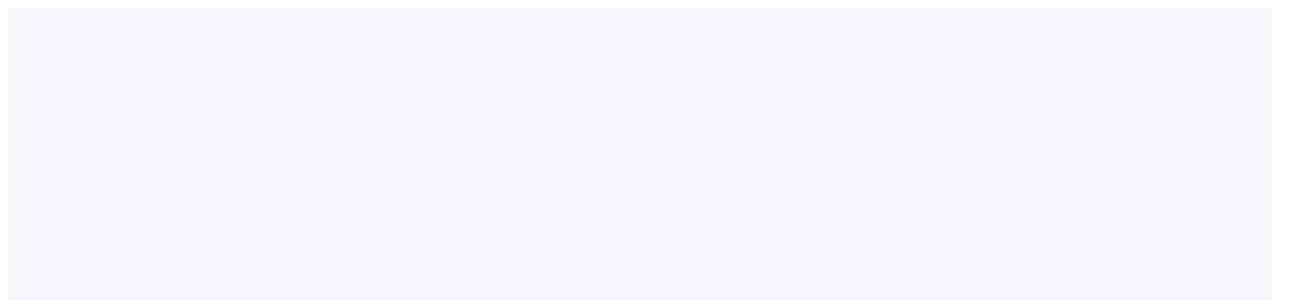
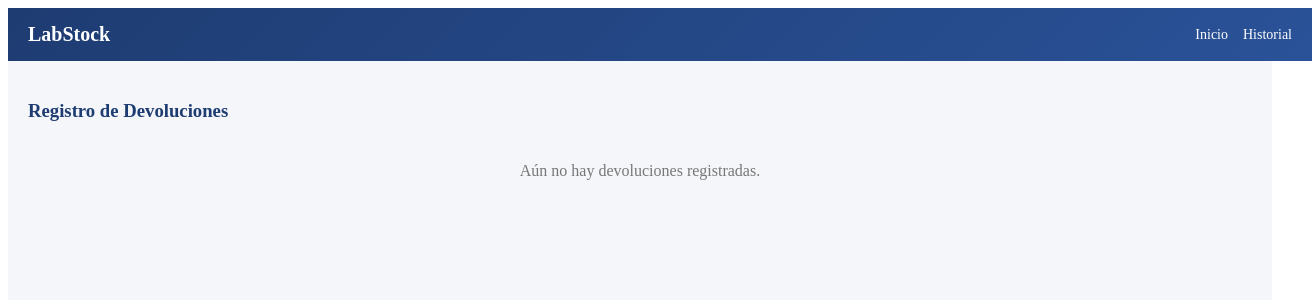
Before and after one commit to HugoLZ7/Investigacion_Aplicada_1_DPS441, a React (Vite) app: page /returns in a window 1280 px wide. Before the commit this address had no page. Shown: the top 300 px of the page, 1312 px wide, since content can reach past the window. Built offline with nearby package versions, Linux system fonts and the light colour scheme.

Commit message:
Add History & Returns.jsx

```diff
--- a/src/App.jsx
+++ b/src/App.jsx
@@ -1,6 +1,9 @@
 import { BrowserRouter as Router, Routes, Route } from "react-router-dom";
 import Login from "./pages/Login";
 import Register from "./pages/Register";
+import Home from "./pages/Home";
+import History from "./pages/History";
+import Returns from "./pages/Returns";
 import "./styles/layout.css";
 
 function App() {
@@ -10,7 +13,9 @@ function App() {
         <Routes>
           <Route path="/login" element={<Login />} />
           <Route path="/register" element={<Register />} />
-          <Route path="/" element={<Login />} />
+          <Route path="/" element={<Home />} />
+          <Route path="/history" element={<History />} />
+          <Route path="/returns" element={<Returns />} />
         </Routes>
       </div>
     </Router>
--- /dev/null
+++ b/src/pages/History.jsx
@@ -0,0 +1,52 @@
+import { useContext } from "react";
+import { useNavigate } from "react-router-dom";
+import { AppContext } from "../context/AppContext";
+import "../styles/home.css";
+import "../styles/history.css";
+
+function History() {
+  const navigate = useNavigate();
+  const { historial, devolverEquipo } = useContext(AppContext);
+
+  return (
+    <>
+      {/* Navbar reutilizado */}
+      <div className="navbar">
+        <h2>LabStock</h2>
+        <div className="nav-links">
+          <span onClick={() => navigate("/")}>Inicio</span>
+          <span onClick={() => navigate("/returns")}>Devoluciones</span>
+          <span onClick={() => navigate("/login")}>Cerrar Sesión</span>
+        </div>
+      </div>
+
+      <div className="history-container">
+        <h3 className="history-title">Historial de Préstamos</h3>
+
+        {historial.length === 0 ? (
+          <p className="empty-text">No hay equipos prestados actualmente.</p>
+        ) : (
+          <div className="history-grid">
+            {historial.map((item) => (
+              <div key={item.id} className="history-card">
+                <img src={item.img} alt={item.nombre} className="history-img" />
+                <h4>{item.nombre}</h4>
+                <p>Prestado por: {item.usuario}</p>
+                <p>Fecha: {item.fecha}</p>
+
+                <button
+                  className="btn-devolver"
+                  onClick={() => devolverEquipo(item.id)}
+                >
+                  Devolver
+                </button>
+              </div>
+            ))}
+          </div>
+        )}
+      </div>
+    </>
+  );
+}
+
+export default History;
--- /dev/null
+++ b/src/pages/Home.jsx
@@ -0,0 +1,69 @@
+import { useContext } from "react";
+import { useNavigate } from "react-router-dom";
+import { AppContext } from "../context/AppContext";
+import "../styles/home.css";
+
+function Home() {
+  const navigate = useNavigate();
+  const { user, equipos, registrarPrestamo, setUser } = useContext(AppContext);
+
+  const reservar = (nombre) => {
+    registrarPrestamo(nombre);
+    alert("Equipo reservado correctamente");
+  };
+
+  const cerrarSesion = () => {
+    setUser(null);
+    navigate("/login");
+  };
+
+  if (!user) {
+    navigate("/login");
+    return null;
+  }
+
+  return (
+    <>
+      {/* NAVBAR */}
+      <div className="navbar">
+        <h2>LabStock</h2>
+        <div className="nav-links">
+          <span onClick={() => navigate("/")}>Inicio</span>
+          <span onClick={() => navigate("/history")}>Historial</span>
+          <span onClick={cerrarSesion}>Cerrar Sesión</span>
+        </div>
+      </div>
+
+      {/* CONTENIDO */}
+      <div className="home-container">
+        <h3 className="welcome">
+          Bienvenido, {user.nombre} 👋
+        </h3>
+
+        <div className="equipos-grid">
+          {equipos.map((eq, index) => (
+            <div key={index} className="equipo-card">
+              <img src={eq.img} alt={eq.nombre} className="equipo-img" />
+              <h4>{eq.nombre}</h4>
+              <p className="stock">
+                Disponibles: <span>{eq.stock}</span>
+              </p>
+
+              <button
+                className={
+                  eq.stock === 0 ? "btn-reservar btn-disabled" : "btn-reservar"
+                }
+                disabled={eq.stock === 0}
+                onClick={() => reservar(eq.nombre)}
+              >
+                {eq.stock === 0 ? "No Disponible" : "Reservar"}
+              </button>
+            </div>
+          ))}
+        </div>
+      </div>
+    </>
+  );
+}
+
+export default Home;
--- /dev/null
+++ b/src/pages/Returns.jsx
@@ -0,0 +1,43 @@
+import { useContext } from "react";
+import { useNavigate } from "react-router-dom";
+import { AppContext } from "../context/AppContext";
+import "../styles/home.css";
+import "../styles/history.css";
+
+function Returns() {
+  const navigate = useNavigate();
+  const { devoluciones } = useContext(AppContext);
+
+  return (
+    <>
+      <div className="navbar">
+        <h2>LabStock</h2>
+        <div className="nav-links">
+          <span onClick={() => navigate("/")}>Inicio</span>
+          <span onClick={() => navigate("/history")}>Historial</span>
+        </div>
+      </div>
+
+      <div className="history-container">
+        <h3 className="history-title">Registro de Devoluciones</h3>
+
+        {devoluciones.length === 0 ? (
+          <p className="empty-text">Aún no hay devoluciones registradas.</p>
+        ) : (
+          <div className="history-grid">
+            {devoluciones.map((item) => (
+              <div key={item.id} className="history-card">
+                <img src={item.img} alt={item.nombre} className="history-img" />
+                <h4>{item.nombre}</h4>
+                <p>Usuario: {item.usuario}</p>
+                <p>Devuelto: {item.fechaDevolucion}</p>
+              </div>
+            ))}
+          </div>
+        )}
+      </div>
+    </>
+  );
+}
+
+export default Returns;
--- /dev/null
+++ b/src/styles/history.css
@@ -0,0 +1,57 @@
+.history-container {
+  padding: 20px;
+}
+
+.history-title {
+  margin-bottom: 15px;
+  color: #1e3c72;
+}
+
+.history-grid {
+  display: grid;
+  grid-template-columns: repeat(auto-fit, minmax(220px, 1fr));
+  gap: 20px;
+}
+
+.history-card {
+  background: white;
+  border-radius: 18px;
+  padding: 15px;
+  text-align: center;
+  box-shadow: 0 10px 20px rgba(0,0,0,0.1);
+}
+
+.history-img {
+  width: 60px;
+  margin-bottom: 10px;
+}
+
+.history-card h4 {
+  margin: 5px 0;
+}
+
+.history-card p {
+  font-size: 13px;
+  color: #555;
+}
+
+.btn-devolver {
+  margin-top: 10px;
+  padding: 8px 12px;
+  border: none;
+  border-radius: 10px;
+  background: #2a5298;
+  color: white;
+  cursor: pointer;
+  transition: 0.3s;
+}
+
+.btn-devolver:hover {
+  background: #1e3c72;
+}
+
+.empty-text {
+  text-align: center;
+  margin-top: 40px;
+  color: #777;
+}
--- /dev/null
+++ b/src/styles/home.css
@@ -0,0 +1,96 @@
+/* NAVBAR */
+.navbar {
+  width: 100%;
+  background: linear-gradient(135deg, #1e3c72, #2a5298);
+  color: white;
+  padding: 15px 20px;
+  display: flex;
+  justify-content: space-between;
+  align-items: center;
+  flex-wrap: wrap;
+}
+
+.navbar h2 {
+  margin: 0;
+  font-size: 20px;
+}
+
+.nav-links {
+  display: flex;
+  gap: 15px;
+  font-size: 14px;
+}
+
+.nav-links span {
+  cursor: pointer;
+  transition: 0.2s;
+}
+
+.nav-links span:hover {
+  text-decoration: underline;
+}
+
+/* CONTENEDOR */
+.home-container {
+  padding: 20px;
+}
+
+.welcome {
+  margin-bottom: 20px;
+  font-size: 18px;
+  color: #333;
+}
+
+/* GRID DE EQUIPOS */
+.equipos-grid {
+  display: grid;
+  grid-template-columns: repeat(auto-fit, minmax(200px, 1fr));
+  gap: 20px;
+}
+
+.equipo-card {
+  background: white;
+  border-radius: 20px;
+  padding: 20px;
+  text-align: center;
+  box-shadow: 0 10px 25px rgba(0,0,0,0.1);
+  transition: 0.3s;
+}
+
+.equipo-card:hover {
+  transform: translateY(-5px);
+}
+
+.equipo-img {
+  width: 70px;
+  margin-bottom: 10px;
+}
+
+.stock {
+  font-size: 14px;
+  margin: 5px 0 10px;
+  color: #555;
+}
+
+.stock span {
+  font-weight: bold;
+}
+
+.btn-reservar {
+  padding: 10px 15px;
+  border: none;
+  border-radius: 12px;
+  background: #1e3c72;
+  color: white;
+  cursor: pointer;
+  transition: 0.3s;
+}
+
+.btn-reservar:hover {
+  background: #16325c;
+}
+
+.btn-disabled {
+  background: #aaa;
+  cursor: not-allowed;
+}
```
